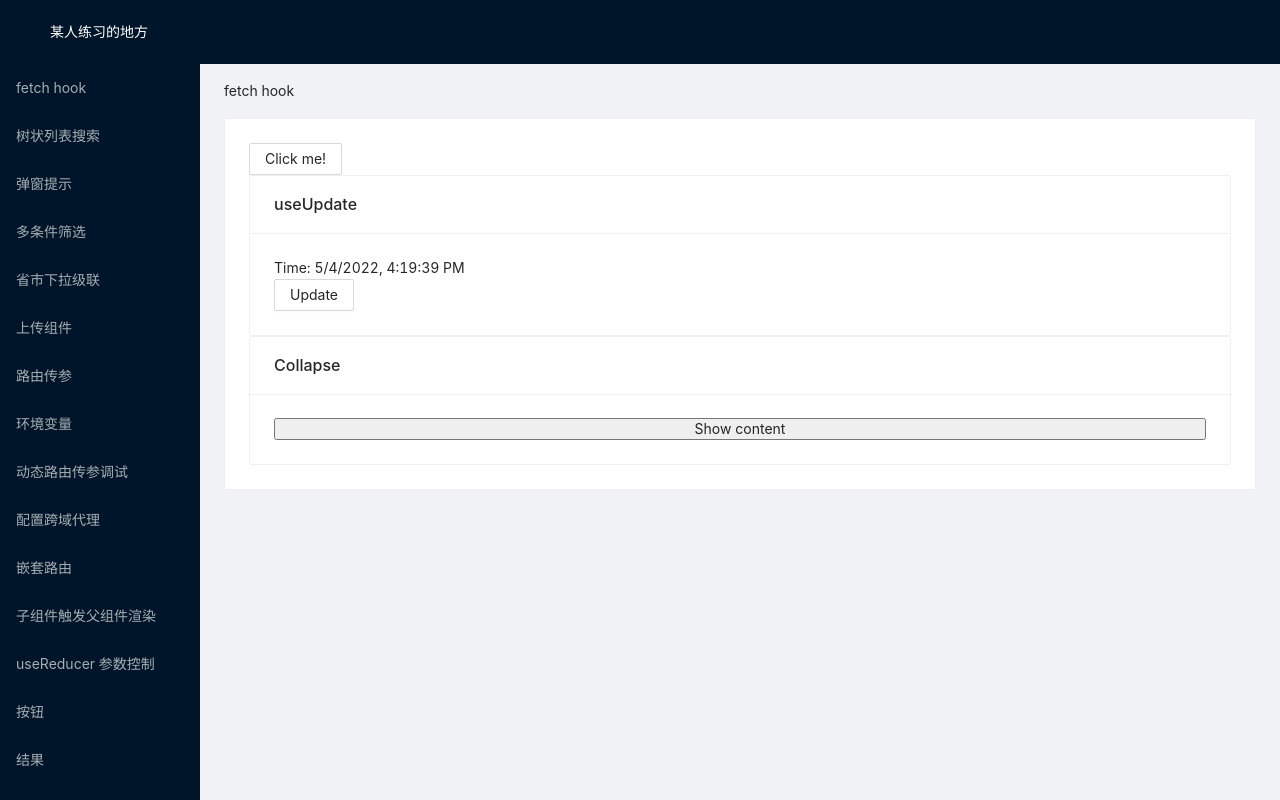
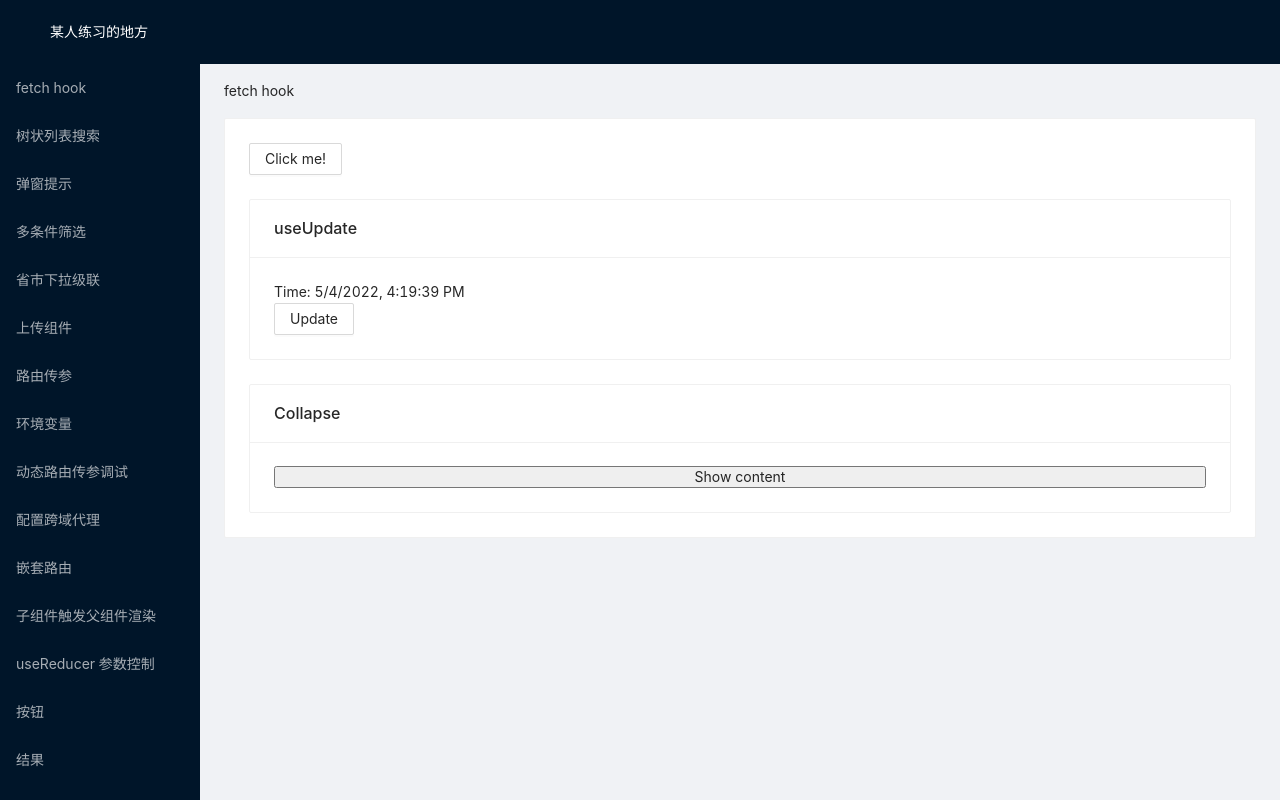
Before and after one commit to HISongDK/ALL-IN-ONE, a React (Create React App) app in the folder crte/: page /useFetch in a window 1280 px wide. Built offline with nearby package versions, Linux system fonts and the light colour scheme; sample sign-in values are in the browser's storage; what easy-peasy would draw is missing.

Commit message:
忘球了

```diff
--- a/crte/src/page/UseFetch/index.tsx
+++ b/crte/src/page/UseFetch/index.tsx
@@ -1,7 +1,7 @@
 import React, { useState, useEffect } from 'react'
 import { useFetch } from '@utils/hooks'
 import { useReducerUpdate } from '@utils/ahook/useUpdate'
-import { Button, Card } from 'antd'
+import { Button, Card, Space } from 'antd'
 import Modal from '@/components/Modal/Modal'
 import Collapse from '@/components/Collapse'
 
@@ -36,6 +36,7 @@ function Dogs() {
 
   return (
     <>
+      <Space size="large" direction="vertical" style={{ display: 'flex' }}>
         <Button onClick={() => setVisible(true)}>Click me!</Button>
 
         <Card title="useUpdate">
@@ -49,6 +50,7 @@ function Dogs() {
             <p>Hello world!</p>
           </Collapse>
         </Card>
+      </Space>
 
       <Modal
         visible={visible}
```
Lines whose indentation alone changed are shown as unchanged.
